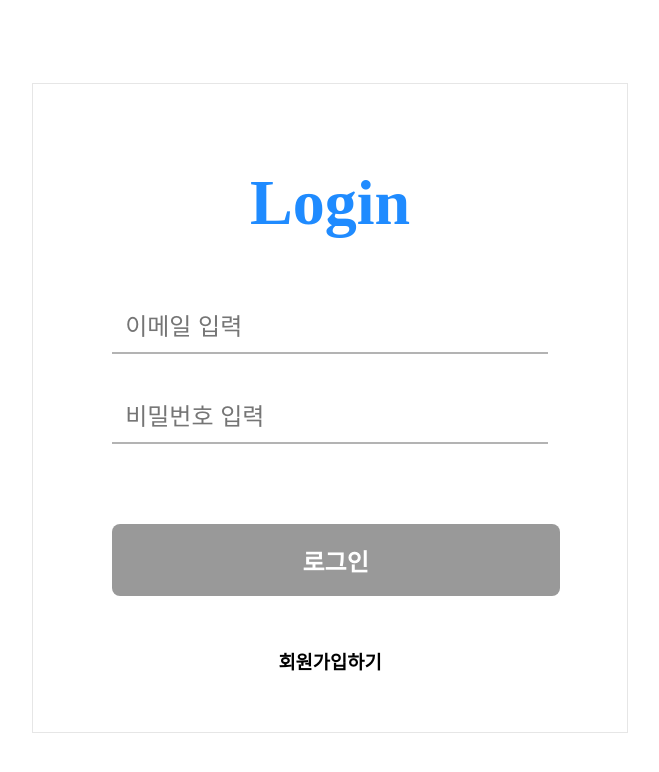
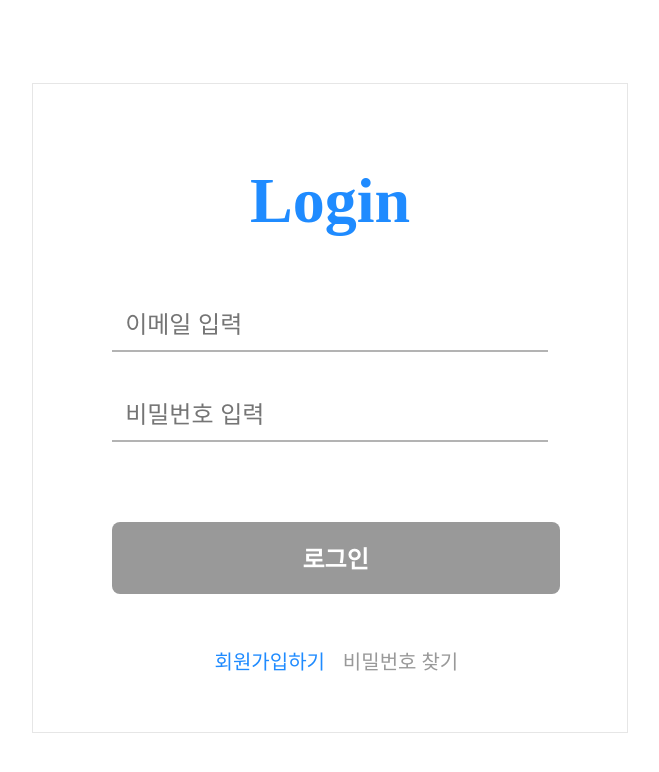
Before and after one commit to kwonminjae5700/Gomdoliro-board-Front, a React (Vite) app in the folder Gomdoliro-front/: page / in a window 1280 px wide. Shown: the top 772 px of the page, without its empty margins (318-977 px from the left). Built offline with nearby package versions, Linux system fonts and the light colour scheme; no server answers.

Commit message:
Feat : 비밀번호 찾기 버튼

```diff
--- a/Gomdoliro-front/src/pages/LoginPage.jsx
+++ b/Gomdoliro-front/src/pages/LoginPage.jsx
@@ -75,9 +75,15 @@ const LoginPage = () => {
                         Login()
                     }
                 }}>로그인</button>
-                <h3 onClick={() => {
-                    nav("/signup")
-                }}>회원가입하기</h3>
+                <div className="login-func">
+                    <h3 onClick={() => {
+                        nav("/signup")
+                    }}>회원가입하기</h3>
+                    <h3
+                        style={{color : '#999'}}
+                        onClick={() => nav("/findpw")}
+                    >비밀번호 찾기</h3>
+                </div>
             </main>
         </div>
     )
```
